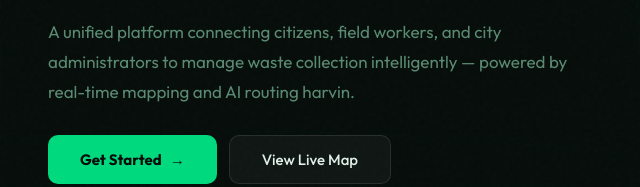
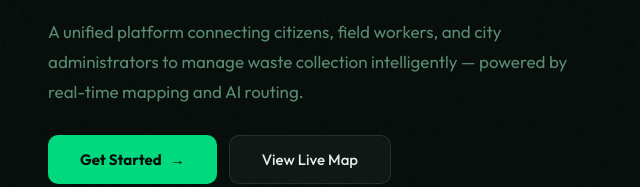
Before and after one commit to hasandeep134/ecovault, a plain HTML site: page frontend/welcome_page-dynamic.html in a window 1280 px wide. Shown: the part 349-536 px from the top of the page, 0-640 px from the left. Drawn offline with nearby package versions, Linux system fonts and the light colour scheme; grey boxes are pictures that could not be loaded.

Commit message:
Update welcome_page-dynamic.html

```diff
--- a/frontend/welcome_page-dynamic.html
+++ b/frontend/welcome_page-dynamic.html
@@ -476,7 +476,7 @@ footer{background:var(--d2);border-top:1px solid rgba(0,217,126,0.08);padding:36
 <section class="hero" id="home">
   <div class="hero-inner">
     <h1>Smart <em>Waste</em><br/>Management<br/>System</h1>
-    <p class="hero-sub">A unified platform connecting citizens, field workers, and city administrators to manage waste collection intelligently — powered by real-time mapping and AI routing harvin.</p>
+    <p class="hero-sub">A unified platform connecting citizens, field workers, and city administrators to manage waste collection intelligently — powered by real-time mapping and AI routing.</p>
     <div class="hero-btns">
       <button class="btn-primary" onclick="openModal('signup')"><span>Get Started</span><span>→</span></button>
       <button class="btn-sec" onclick="openMapOverlay()">View Live Map</button>
```
